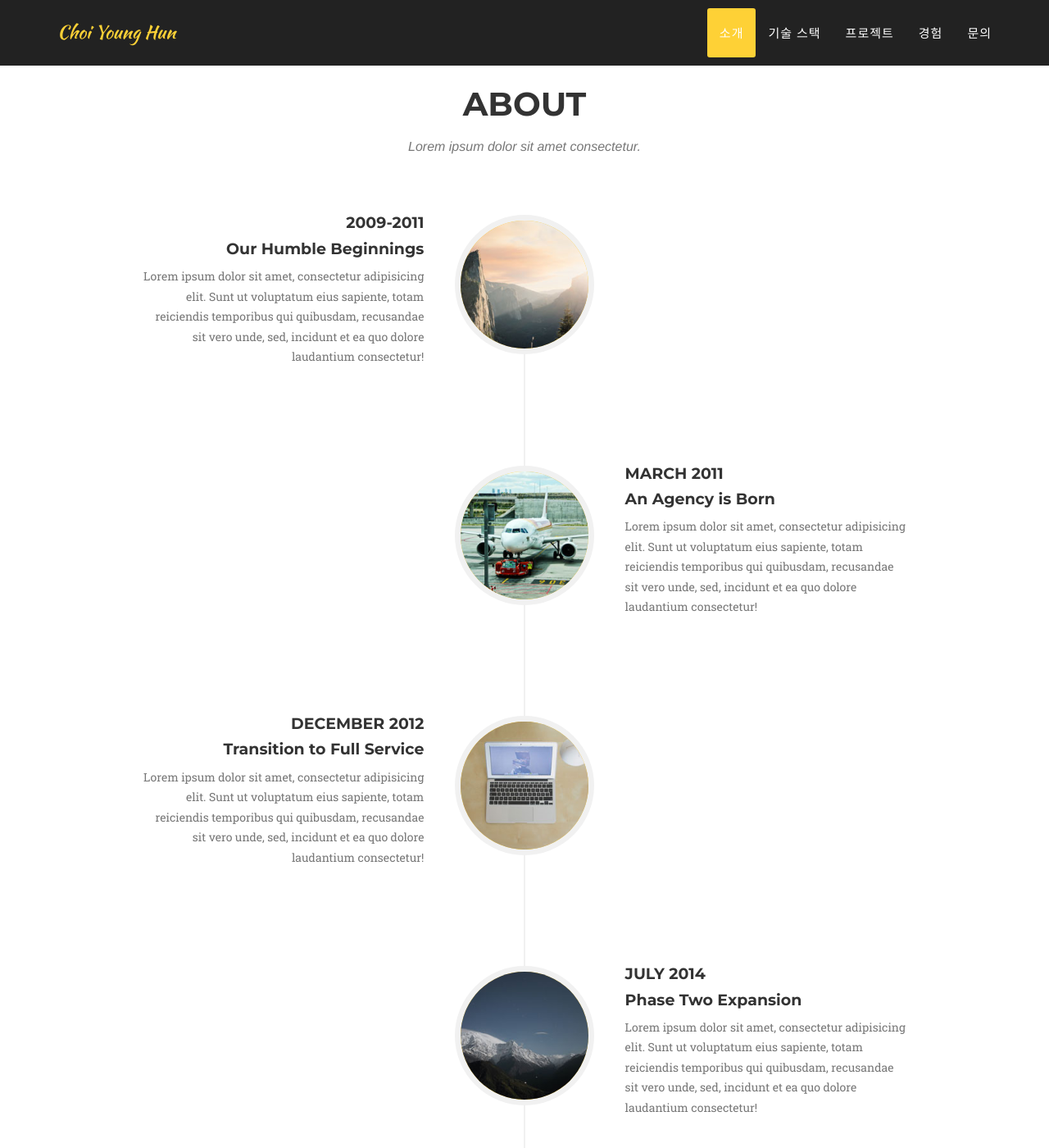
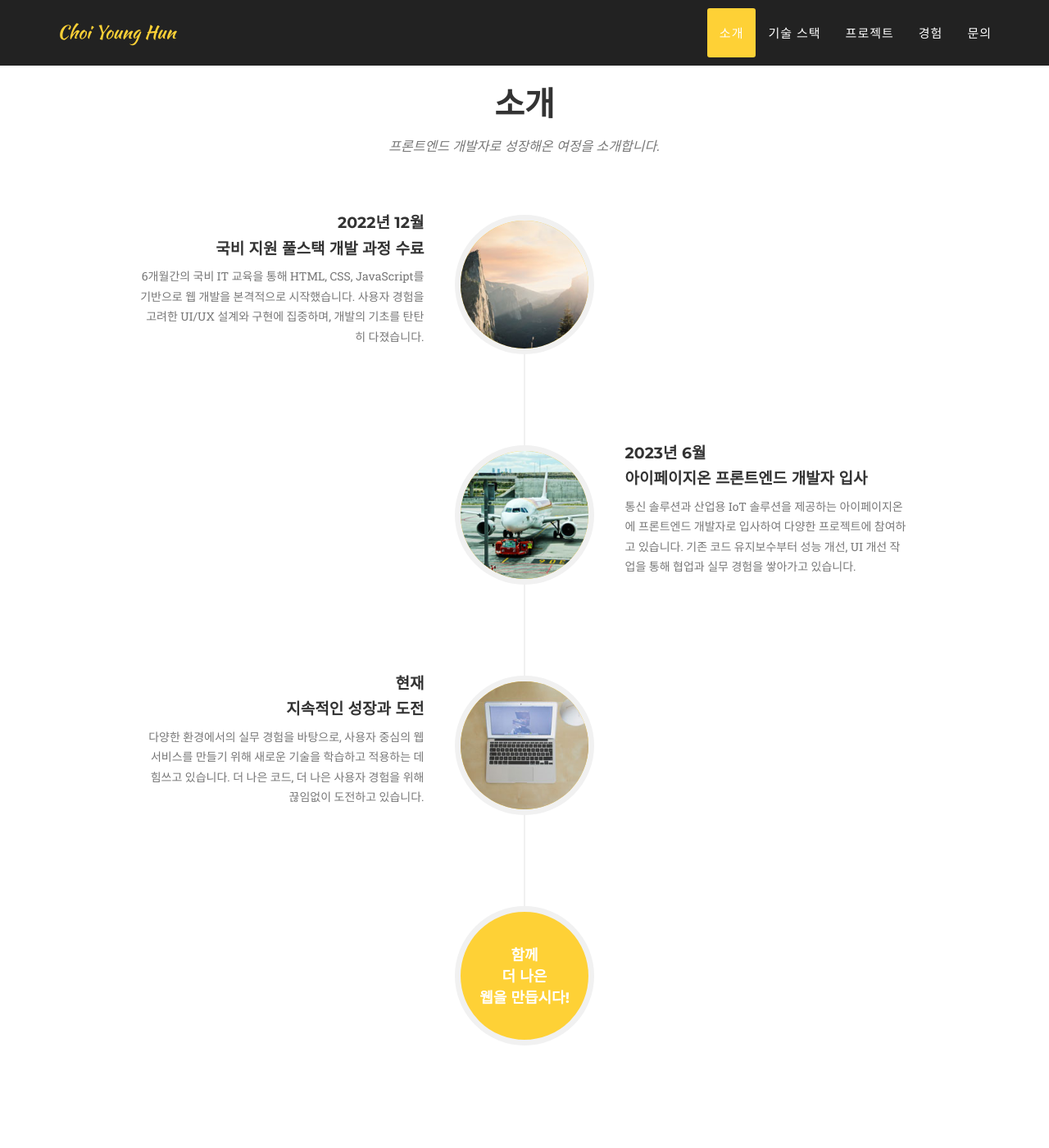
Before and after one commit to ggnu11/ggnu11.github.io, a Jekyll site: the page built from index.html, in a window 1280 px wide and 1400 px high, scrolled down 803 px. Shown: the whole window at 82% size. Built offline with Jekyll 4.4.1, drawn with Linux system fonts in a browser that asks for light colours; some web fonts are replaced.

Commit message:
[about] 소개 수정

```diff
--- a/_includes/about.html
+++ b/_includes/about.html
@@ -3,8 +3,10 @@
   <div class="container">
     <div class="row">
       <div class="col-lg-12 text-center">
-                    <h2 class="section-heading">About</h2>
-                    <h3 class="section-subheading text-muted">Lorem ipsum dolor sit amet consectetur.</h3>
+        <h2 class="section-heading">소개</h2>
+        <h3 class="section-subheading text-muted">
+          프론트엔드 개발자로 성장해온 여정을 소개합니다.
+        </h3>
       </div>
     </div>
     <div class="row">
@@ -12,65 +14,75 @@
         <ul class="timeline">
           <li>
             <div class="timeline-image">
-                                <img class="img-circle img-responsive" src="img/about/1.jpg" alt="">
+              <img
+                class="img-circle img-responsive"
+                src="img/about/1.jpg"
+                alt="시작"
+              />
             </div>
             <div class="timeline-panel">
               <div class="timeline-heading">
-                                    <h4>2009-2011</h4>
-                                    <h4 class="subheading">Our Humble Beginnings</h4>
+                <h4>2022년 12월</h4>
+                <h4 class="subheading">국비 지원 풀스택 개발 과정 수료</h4>
               </div>
               <div class="timeline-body">
-                                    <p class="text-muted">Lorem ipsum dolor sit amet, consectetur adipisicing elit. Sunt ut voluptatum eius sapiente, totam reiciendis temporibus qui quibusdam, recusandae sit vero unde, sed, incidunt et ea quo dolore laudantium consectetur!</p>
+                <p class="text-muted">
+                  6개월간의 국비 IT 교육을 통해 HTML, CSS, JavaScript를 기반으로
+                  웹 개발을 본격적으로 시작했습니다. 사용자 경험을 고려한 UI/UX
+                  설계와 구현에 집중하며, 개발의 기초를 탄탄히 다졌습니다.
+                </p>
               </div>
             </div>
           </li>
           <li class="timeline-inverted">
             <div class="timeline-image">
-                                <img class="img-circle img-responsive" src="img/about/2.jpg" alt="">
+              <img
+                class="img-circle img-responsive"
+                src="img/about/2.jpg"
+                alt="회사"
+              />
             </div>
             <div class="timeline-panel">
               <div class="timeline-heading">
-                                    <h4>March 2011</h4>
-                                    <h4 class="subheading">An Agency is Born</h4>
+                <h4>2023년 6월</h4>
+                <h4 class="subheading">아이페이지온 프론트엔드 개발자 입사</h4>
               </div>
               <div class="timeline-body">
-                                    <p class="text-muted">Lorem ipsum dolor sit amet, consectetur adipisicing elit. Sunt ut voluptatum eius sapiente, totam reiciendis temporibus qui quibusdam, recusandae sit vero unde, sed, incidunt et ea quo dolore laudantium consectetur!</p>
+                <p class="text-muted">
+                  통신 솔루션과 산업용 IoT 솔루션을 제공하는 아이페이지온에
+                  프론트엔드 개발자로 입사하여 다양한 프로젝트에 참여하고
+                  있습니다. 기존 코드 유지보수부터 성능 개선, UI 개선 작업을
+                  통해 협업과 실무 경험을 쌓아가고 있습니다.
+                </p>
               </div>
             </div>
           </li>
           <li>
             <div class="timeline-image">
-                                <img class="img-circle img-responsive" src="img/about/3.jpg" alt="">
+              <img
+                class="img-circle img-responsive"
+                src="img/about/3.jpg"
+                alt="성장"
+              />
             </div>
             <div class="timeline-panel">
               <div class="timeline-heading">
-                                    <h4>December 2012</h4>
-                                    <h4 class="subheading">Transition to Full Service</h4>
+                <h4>현재</h4>
+                <h4 class="subheading">지속적인 성장과 도전</h4>
               </div>
               <div class="timeline-body">
-                                    <p class="text-muted">Lorem ipsum dolor sit amet, consectetur adipisicing elit. Sunt ut voluptatum eius sapiente, totam reiciendis temporibus qui quibusdam, recusandae sit vero unde, sed, incidunt et ea quo dolore laudantium consectetur!</p>
+                <p class="text-muted">
+                  다양한 환경에서의 실무 경험을 바탕으로, 사용자 중심의 웹
+                  서비스를 만들기 위해 새로운 기술을 학습하고 적용하는 데 힘쓰고
+                  있습니다. 더 나은 코드, 더 나은 사용자 경험을 위해 끊임없이
+                  도전하고 있습니다.
+                </p>
               </div>
             </div>
           </li>
           <li class="timeline-inverted">
             <div class="timeline-image">
-                                <img class="img-circle img-responsive" src="img/about/4.jpg" alt="">
-                            </div>
-                            <div class="timeline-panel">
-                                <div class="timeline-heading">
-                                    <h4>July 2014</h4>
-                                    <h4 class="subheading">Phase Two Expansion</h4>
-                                </div>
-                                <div class="timeline-body">
-                                    <p class="text-muted">Lorem ipsum dolor sit amet, consectetur adipisicing elit. Sunt ut voluptatum eius sapiente, totam reiciendis temporibus qui quibusdam, recusandae sit vero unde, sed, incidunt et ea quo dolore laudantium consectetur!</p>
-                                </div>
-                            </div>
-                        </li>
-                        <li class="timeline-inverted">
-                            <div class="timeline-image">
-                                <h4>Be Part
-                                    <br>Of Our
-                                    <br>Story!</h4>
+              <h4>함께 <br />더 나은 <br />웹을 만듭시다!</h4>
             </div>
           </li>
         </ul>
```
Lines whose indentation alone changed are shown as unchanged.
